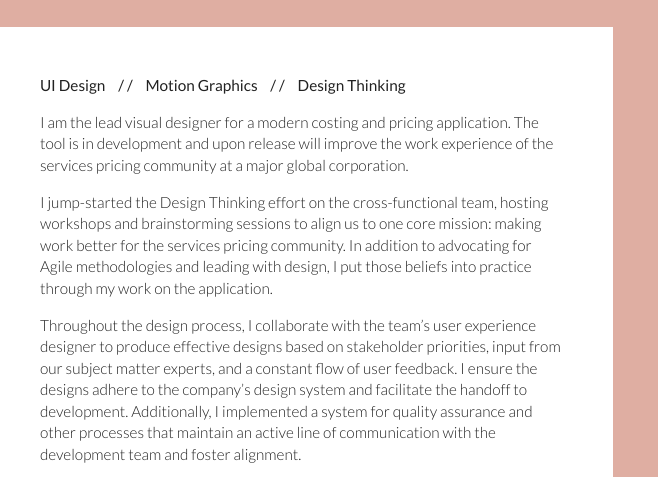
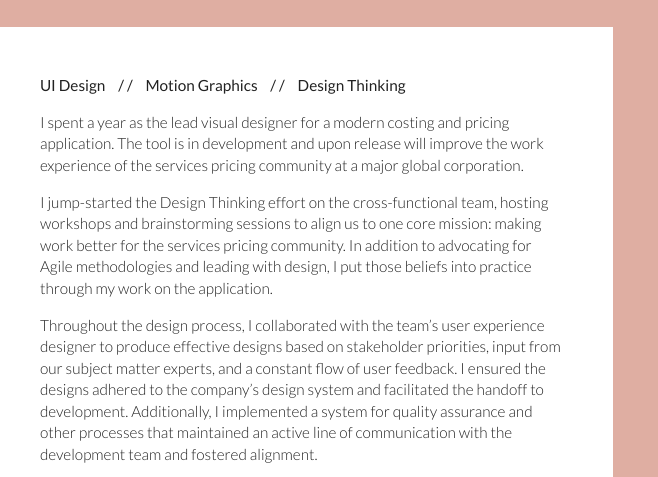
Before and after one commit to laurenciulla/portfolio, a website: page projects/pa.html in a window 1280 px wide. Shown: the part 203-680 px from the top of the page, 622-1280 px from the left. Drawn offline with Linux system fonts and the light colour scheme; files that its build step writes are made by us from their sources; files whose address does not match are found by name.

Commit message:
pa updates

```diff
--- a/projects/pa.html
+++ b/projects/pa.html
@@ -97,7 +97,7 @@
 
 
             <p class="personal-desc">
-              I am the lead visual designer for a modern costing and pricing application. The tool is in development and upon release will improve the work experience of the services pricing community at a major global corporation.
+              I spent a year as the lead visual designer for a modern costing and pricing application. The tool is in development and upon release will improve the work experience of the services pricing community at a major global corporation.
             </p>
 
             <p class="personal-desc">
@@ -105,7 +105,7 @@
             </p>
 
             <p class="personal-desc">
-              Throughout the design process, I collaborate with the team’s user experience designer to produce effective designs based on stakeholder priorities, input from our subject matter experts, and a constant flow of user feedback. I ensure the designs adhere to the company’s design system and facilitate the handoff to development. Additionally, I implemented a system for quality assurance and other processes that maintain an active line of communication with the development team and foster alignment.
+              Throughout the design process, I collaborated with the team’s user experience designer to produce effective designs based on stakeholder priorities, input from our subject matter experts, and a constant flow of user feedback. I ensured the designs adhered to the company’s design system and facilitated the handoff to development. Additionally, I implemented a system for quality assurance and other processes that maintained an active line of communication with the development team and fostered alignment.
             </p>
 
             <p class="personal-desc">
```
